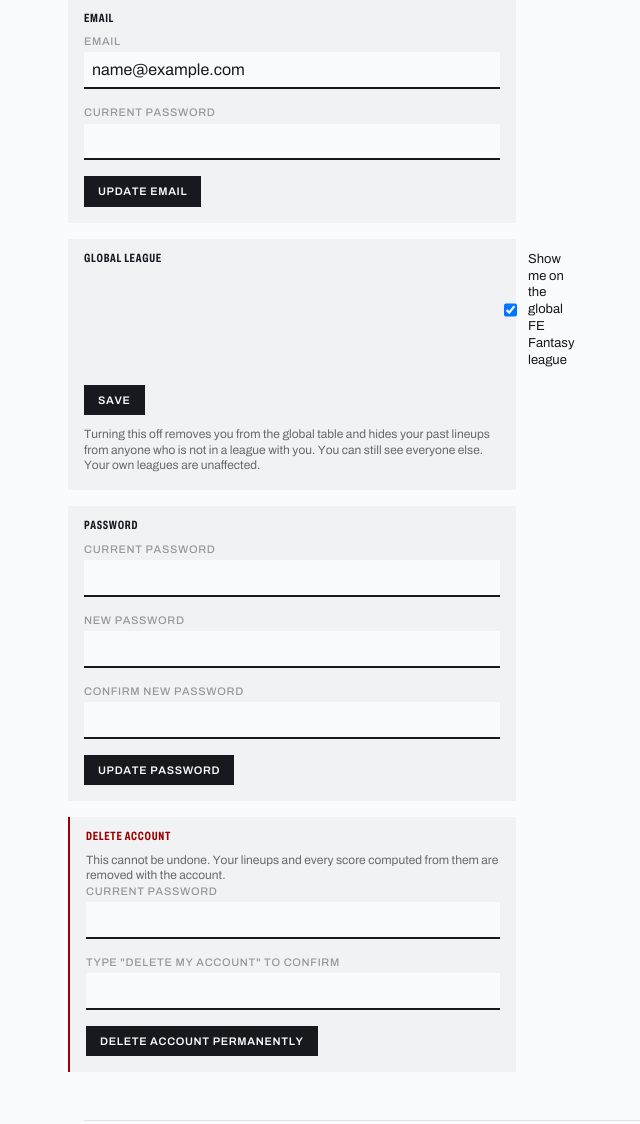
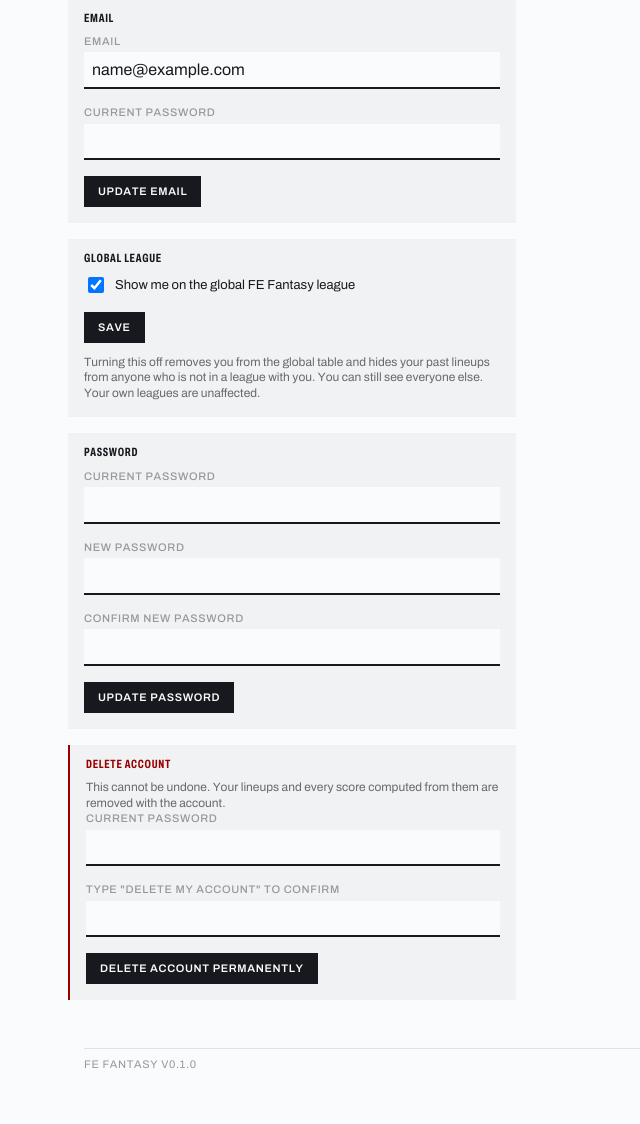
Before and after one commit to amiablealex/fe-fantasy, a Flask app: page /auth/account in a window 1280 px wide. Shown: the part 302-1426 px from the top of the page, without its empty margins (204-844 px from the left). After the commit the page ends 1370 px from the top, so only its background shows below. Run offline with Flask 3, Linux system fonts and the light colour scheme; the visitor is signed in with stand-in values (Sample User, id 1); data comes from the database, SQL or seed files in the repository; data that the repository does not hold is empty; parts of the project's set-up code (start-up, migrations or seed data) failed here and were passed over; some libraries are stand-ins or nearby versions.

Commit message:
Fix personal mark clipped by disclosure animation and uncleared legend float

```diff
--- a/app/static/css/primitives.css
+++ b/app/static/css/primitives.css
@@ -461,6 +461,13 @@
     float: left;
     inline-size: 100%;
   }
+
+  /* ...and the float has to be cleared by whatever follows it. `.check`,
+     `.pairs` and `.actions` all establish formatting contexts, so they refuse
+     to overlap the float and shrink into the space beside it — which beside a
+     full-width float is none. That is how the global-league checkbox ended up
+     outside its own panel, wrapped into a column. */
+  .panel > legend.panel__title + * { clear: both; }
 
   /* Inside a `.stack` the gap already spaces the panels, so the margin would
      be added to it and every admin section would sit sixty pixels from the
@@ -2036,7 +2043,18 @@
 
     .disclosure::details-content {
       block-size: 0;
+      /* `clip` is what stops the content spilling mid-transition, and it clips
+         in both axes — which took the personal mark with it. Every "this is
+         yours" rule in the app is a pseudo-element outdented into a reserved
+         gutter, so the whole results section lost its marks the moment the
+         disclosure gained an animation. The clip margin hands back exactly the
+         gutter they live in.
+
+         Worth remembering as a class rather than as an incident: an outdented
+         mark and a clipped ancestor are silently incompatible, and the failure
+         is invisible rather than broken. */
       overflow: clip;
+      overflow-clip-margin: var(--page-pad);
       transition:
         block-size var(--dur) var(--ease),
         content-visibility var(--dur) allow-discrete;
```
